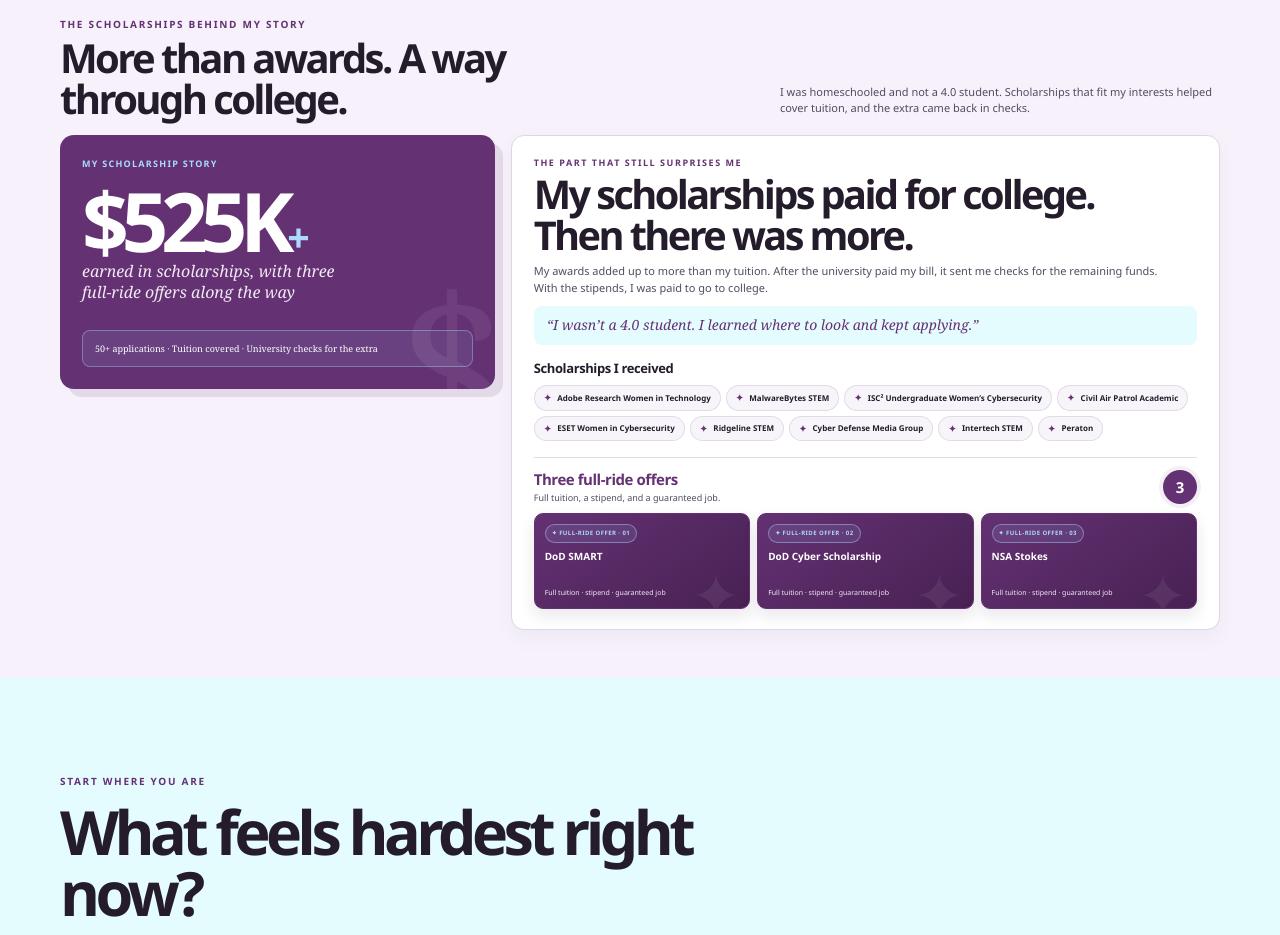
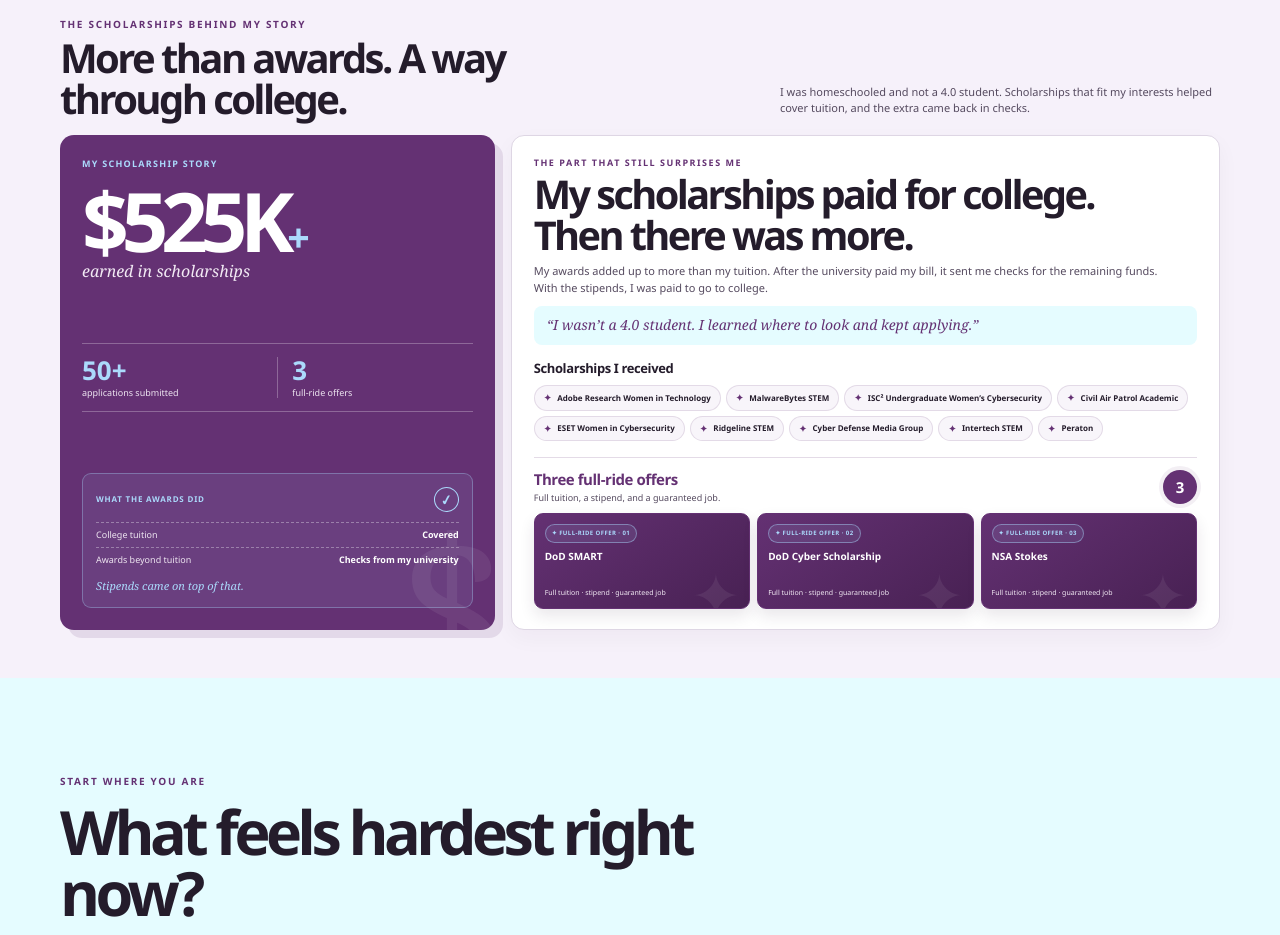
Before and after one commit to amklos/annabelle-klosterman-scholarships, a plain HTML site: page index.html in a window 1280 px wide. Shown: the part 1080-2015 px from the top of the page. Drawn offline with Linux system fonts and the light colour scheme.

Commit message:
Use the ledger card space for scholarship outcomes

```diff
--- a/index.html
+++ b/index.html
@@ -84,14 +84,24 @@
     .ledger-head{display:grid;grid-template-columns:1fr 1fr;gap:28px;align-items:end;margin-bottom:15px}
     .ledger-head h2{font-size:clamp(30px,3.2vw,40px);line-height:1.02;letter-spacing:-.065em;margin:5px 0 0;color:var(--ink)}
     .ledger-head p{justify-self:end;max-width:440px;margin:0 0 3px;color:var(--copy);font-size:11px;line-height:1.5}
-    .ledger-grid{grid-template-columns:minmax(280px,.76fr) minmax(0,1.24fr);gap:16px;align-items:start}
-    .ledger-total{position:relative;overflow:hidden;min-height:0;height:fit-content;align-self:start;display:flex;flex-direction:column;justify-content:space-between;gap:26px;padding:22px;background:var(--purple);color:#fff;border-radius:14px;box-shadow:8px 8px 0 #64317320}
+    .ledger-grid{grid-template-columns:minmax(280px,.76fr) minmax(0,1.24fr);gap:16px;align-items:stretch}
+    .ledger-total{position:relative;overflow:hidden;min-height:0;height:auto;align-self:stretch;display:flex;flex-direction:column;justify-content:space-between;gap:16px;padding:22px;background:var(--purple);color:#fff;border-radius:14px;box-shadow:8px 8px 0 #64317320}
     .ledger-total:after{content:'$';position:absolute;right:-15px;bottom:-70px;font:205px/.9 var(--serif);color:#ffffff12;pointer-events:none}
     .ledger-total .section-label{position:relative;z-index:1;color:var(--sky);font-size:9px;font-weight:850;letter-spacing:.14em;text-transform:uppercase}
     .ledger-total strong{position:relative;z-index:1;display:block;margin:14px 0 4px;color:#fff;font-size:clamp(58px,7vw,82px);line-height:.88;letter-spacing:-.09em}
     .ledger-total strong span{font-size:.48em;color:var(--sky)}
     .ledger-total p{position:relative;z-index:1;max-width:270px;margin:0;color:#f2eaf4;font:italic 16px/1.35 var(--serif)}
-    .ledger-total .ledger-note{position:relative;z-index:1;margin:0;padding:11px 12px;border:1px solid #ABDAFC60;border-radius:8px;background:#ABDAFC18;color:#fff;font-size:9px;line-height:1.45}
+    .ledger-facts{position:relative;z-index:1;display:grid;grid-template-columns:1fr 1fr;border-top:1px solid #ffffff45;border-bottom:1px solid #ffffff45;padding:13px 0}
+    .ledger-facts>div{display:flex;flex-direction:column;gap:4px}
+    .ledger-facts>div+div{padding-left:14px;border-left:1px solid #ffffff45}
+    .ledger-facts b{color:var(--sky);font-size:26px;line-height:1;font-weight:850}
+    .ledger-facts span{color:#eee5f1;font-size:9px;line-height:1.3}
+    .ledger-payoff{position:relative;z-index:1;padding:13px;border:1px solid #ABDAFC55;border-radius:9px;background:#ABDAFC16}
+    .payoff-head{display:flex;align-items:center;justify-content:space-between;gap:10px;margin-bottom:10px;color:var(--sky);font-size:8px;font-weight:900;letter-spacing:.1em;text-transform:uppercase}
+    .payoff-stamp{width:25px;height:25px;border:1px solid #ABDAFC;border-radius:50%;display:grid;place-items:center;color:var(--sky);font-size:14px;transform:rotate(-9deg)}
+    .payoff-row{display:flex;justify-content:space-between;gap:10px;padding:6px 0;border-top:1px dashed #ffffff55;color:#eee5f1;font-size:9px;line-height:1.35}
+    .payoff-row b{color:#fff;text-align:right}
+    .payoff-note{margin-top:7px;color:var(--sky);font:italic 11px/1.35 var(--serif)}
     .ledger-info{padding:20px 22px;background:#fff;border:1px solid #ded6e4;border-radius:13px;box-shadow:0 8px 22px #30213b0a}
     .ledger-info .kicker{font-size:9px}
     .ledger-info h2{font-size:clamp(30px,3.1vw,40px);line-height:1.02;letter-spacing:-.065em;margin:5px 0 8px;max-width:650px}
@@ -112,7 +122,7 @@
     .ledger-info .offer-proof small{position:relative;z-index:1;display:inline-flex;align-items:center;gap:4px;border:1px solid #ABDAFC70;background:#ABDAFC1A;border-radius:99px;padding:4px 6px;color:#ABDAFC;text-transform:uppercase;letter-spacing:.07em;font-size:6px;font-weight:900;white-space:nowrap}
     .ledger-info .offer-proof strong{position:relative;z-index:1;display:block;color:#fff;font-size:10px;line-height:1.25;margin:7px 0 5px}
     .ledger-info .offer-proof span{position:relative;z-index:1;margin-top:auto;color:#f2eaf4;font-size:7px;line-height:1.4}
-    @media(max-width:900px){.proof-section{padding:36px 0}.ledger-grid{grid-template-columns:1fr}.ledger-head{grid-template-columns:1fr;gap:6px}.ledger-head p{justify-self:start}.ledger-info h2{font-size:clamp(32px,5vw,44px)}}
+    @media(max-width:900px){.proof-section{padding:36px 0}.ledger-grid{grid-template-columns:1fr;align-items:start}.ledger-total{align-self:start;min-height:0;height:auto}.ledger-head{grid-template-columns:1fr;gap:6px}.ledger-head p{justify-self:start}.ledger-info h2{font-size:clamp(32px,5vw,44px)}}
     @media(max-width:580px){.proof-section{padding:30px 0 36px}.ledger-grid{gap:12px}.ledger-head{margin-bottom:12px}.ledger-head h2{font-size:29px}.ledger-total{padding:18px;gap:17px}.ledger-total strong{font-size:64px}.ledger-info{padding:16px}.ledger-info h2{font-size:32px}.ledger-info .names{gap:5px}.ledger-info .names span{padding:6px 8px;font-size:8px}.offers-head{margin-top:14px}.ledger-info .offer-row{grid-template-columns:1fr}.ledger-info .offer-proof{min-height:90px}}
 </style>
 </head>
@@ -126,7 +136,7 @@
     <section class="proof-section" id="scholarships"><div class="wrap">
       <div class="ledger-head"><div><div class="kicker">The scholarships behind my story</div><h2>More than awards. A way through college.</h2></div><p>I was homeschooled and not a 4.0 student. Scholarships that fit my interests helped cover tuition, and the extra came back in checks.</p></div>
       <div class="ledger-grid">
-        <aside class="ledger-total reveal"><div><div class="section-label">My scholarship story</div><strong>$525K<span>+</span></strong><p>earned in scholarships, with three full-ride offers along the way</p></div><div class="ledger-note">50+ applications · Tuition covered · University checks for the extra</div></aside>
+        <aside class="ledger-total reveal"><div><div class="section-label">My scholarship story</div><strong>$525K<span>+</span></strong><p>earned in scholarships</p></div><div class="ledger-facts"><div><b>50+</b><span>applications submitted</span></div><div><b>3</b><span>full-ride offers</span></div></div><div class="ledger-payoff"><div class="payoff-head"><span>What the awards did</span><span class="payoff-stamp" aria-hidden="true">✓</span></div><div class="payoff-row"><span>College tuition</span><b>Covered</b></div><div class="payoff-row"><span>Awards beyond tuition</span><b>Checks from my university</b></div><div class="payoff-note">Stipends came on top of that.</div></div></aside>
         <div class="ledger-info reveal"><div class="kicker">The part that still surprises me</div><h2>My scholarships paid for college. Then there was more.</h2><p class="lede">My awards added up to more than my tuition. After the university paid my bill, it sent me checks for the remaining funds. With the stipends, I was paid to go to college.</p><div class="cash-note">“I wasn’t a 4.0 student. I learned where to look and kept applying.”</div><h3>Scholarships I received</h3><div class="names">
           <span>Adobe Research Women in Technology</span><span>MalwareBytes STEM</span><span>ISC² Undergraduate Women’s Cybersecurity</span><span>Civil Air Patrol Academic</span><span>ESET Women in Cybersecurity</span><span>Ridgeline STEM</span><span>Cyber Defense Media Group</span><span>Intertech STEM</span><span>Peraton</span>
         </div><div class="offers-head"><div><strong>Three full-ride offers</strong><p>Full tuition, a stipend, and a guaranteed job.</p></div><span class="offers-count" aria-label="Three offers">3</span></div><div class="offer-row"><article class="offer-proof"><small>✦ Full-ride offer · 01</small><strong>DoD SMART</strong><span>Full tuition · stipend · guaranteed job</span></article><article class="offer-proof"><small>✦ Full-ride offer · 02</small><strong>DoD Cyber Scholarship</strong><span>Full tuition · stipend · guaranteed job</span></article><article class="offer-proof"><small>✦ Full-ride offer · 03</small><strong>NSA Stokes</strong><span>Full tuition · stipend · guaranteed job</span></article></div></div>
```
